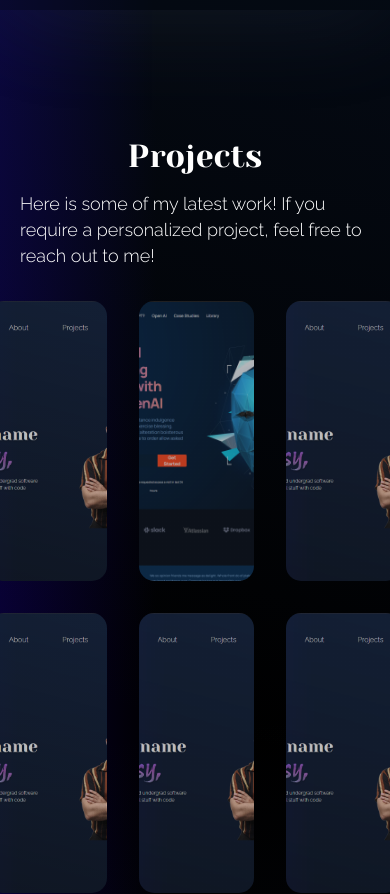
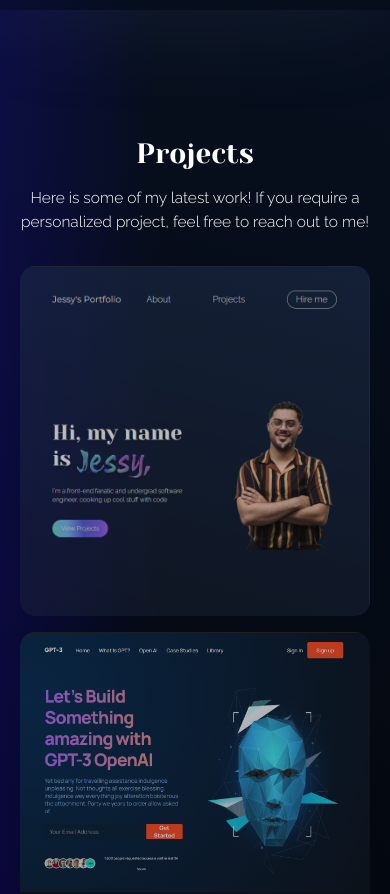
Before and after one commit to J3SSY-ANDU/my-portfolio, a React (Create React App) app: page / in a window 390 px wide. Shown: the part 1780-2674 px from the top of the page. Built offline with nearby package versions, Linux system fonts and the light colour scheme; a web font is replaced by a local one.

Commit message:
projects responsive design

```diff
--- a/src/components/experience/experience.css
+++ b/src/components/experience/experience.css
@@ -34,13 +34,13 @@
         width: 650px;
     }
     .portfolio__experience-content h3 {
-        font-size: 30px;
-        line-height: 36px;
+        font-size: 32px;
+        line-height: 40px;
     }
 
     .portfolio__experience-content p {
-        font-size: 24px;
-        line-height: 30px;
+        font-size: 28px;
+        line-height: 36px;
     }
 }
 
--- a/src/components/project/project.css
+++ b/src/components/project/project.css
@@ -51,7 +51,7 @@
     font-family: 'Montserrat';
     font-weight: 400;
     font-size: 20px;
-    line-height: 23px;
+    line-height: 28px;
     color: #FFFFFF;
     opacity: 0;
     transition: 0.6s ease;
@@ -65,7 +65,7 @@
     flex: 2;
     font-weight: 200;
     font-size: 14px;
-    line-height: 18px;
+    line-height: 22px;
     color: #FFFFFF;
     opacity: 0;
     transition: 0.6s ease;
@@ -76,3 +76,67 @@
     font-size: 18px;
     font-style:oblique;
 }
+
+@media screen and (min-width: 1700px) {
+    .portfolio__project-container {
+        height: 475px;
+    }
+
+    .portfolio__project-container h3 {
+        font-size: 30px;
+        line-height: 38px;
+    }
+
+    .portfolio__project-container p {
+        font-size: 24px;
+        line-height: 32px;
+    }
+
+    .portfolio__project-container p:last-child {
+        font-size: 28px;
+        line-height: 36px;
+    }
+
+}
+
+@media screen and (max-width: 1000px) {
+    .portfolio__project-container {
+        height: 220px;
+    }
+
+    .portfolio__project-container h3 {
+        font-size: 18px;
+        line-height: 26px;
+    }
+
+    .portfolio__project-container p {
+        font-size: 12px;
+        line-height: 18px;
+    }
+
+    .portfolio__project-container p:last-child {
+        font-size: 16px;
+        line-height: 24px;
+    }
+}
+
+@media screen and (max-width: 500px) {
+    .portfolio__project-container {
+        height: 350px;
+    }
+
+    .portfolio__project-container h3 {
+        font-size: 20px;
+        line-height: 26px;
+    }
+
+    .portfolio__project-container p {
+        font-size: 16px;
+        line-height: 24px;
+    }
+
+    .portfolio__project-container p:last-child {
+        font-size: 18px;
+        line-height: 24px;
+    }
+}
--- a/src/containers/experiences/experiences.css
+++ b/src/containers/experiences/experiences.css
@@ -89,8 +89,8 @@
     }
 
     .portfolio__experiences-title h1{
-        font-size: 40px;
-        line-height: 45px;
+        font-size: 42px;
+        line-height: 47px;
     }
 
     .first-image {
--- a/src/containers/header/header.css
+++ b/src/containers/header/header.css
@@ -97,8 +97,12 @@
     }
 
     .portfolio__header-container_intro-text p {
-        font-size: 24px;
-        line-height: 32px;
+        font-size: 28px;
+        line-height: 36px;
+    }
+
+    .portfolio__header-container_intro-text a {
+        padding: 1rem 1.5rem;
     }
 
     .portfolio__header-container_intro-image {
@@ -113,7 +117,7 @@
 
     .portfolio__header-container_intro-text i {
         font-size: 160px;
-        line-height: 160px;
+        line-height: 140px;
     }
 
 }
--- a/src/containers/projects/projects.css
+++ b/src/containers/projects/projects.css
@@ -35,6 +35,7 @@
     line-height: 26px;
     color: #FFFFFF;
     margin-bottom: 2rem;
+    text-align: center;
 }
 
 
@@ -43,3 +44,53 @@
     gap: 2rem;
     grid-template-columns: 1fr 1fr 1fr;
 }
+
+@media screen and (min-width: 1700px) {
+    .portfolio__projects-container_heading h1 {
+        font-size: 42px;
+        line-height: 47px;
+        margin-bottom: 2rem;
+    }
+
+    .portfolio__projects-container_heading p {
+        font-size: 28px;
+        line-height: 32px;
+        margin-bottom: 3rem;
+    }
+}
+
+@media screen and (max-width: 1000px) {
+    .portfolio__projects-container_heading h1 {
+        font-size: 32px;
+        line-height: 38px;
+    }
+
+    .portfolio__projects-container_heading p {
+        font-size: 18px;
+        line-height: 24px;
+        margin-bottom: 3rem;
+    }
+
+    .portfolio__projects-container_body {
+        gap: 1rem;
+    }
+}
+
+@media screen and (max-width: 500px) {
+    .portfolio__projects-container_body {
+        display: flex;
+        flex-direction: column;
+        width: 100%;
+    }
+
+    .portfolio__projects-container_heading h1 {
+        font-size: 28px;
+        line-height: 32px;
+    }
+
+    .portfolio__projects-container_heading p {
+        font-size: 15.5px;
+        line-height: 24px;
+        margin-bottom: 2rem;
+    }
+}
```
